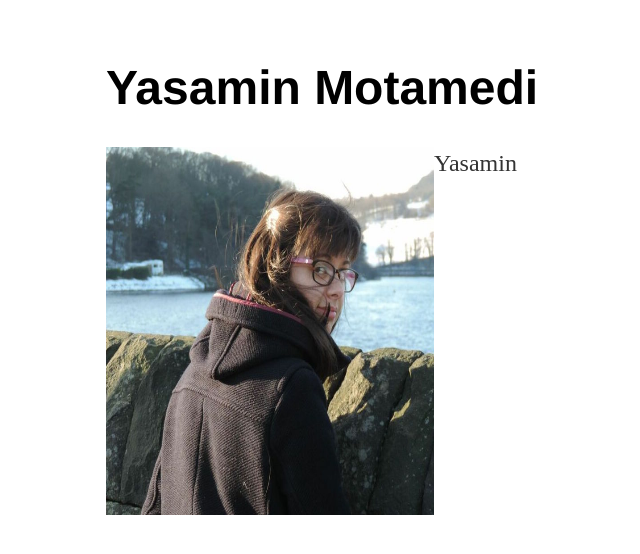
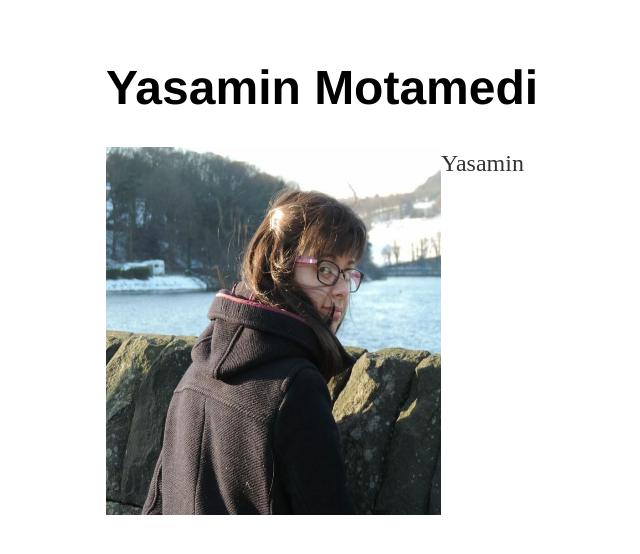
Before and after one commit to ymotamedi/ymotamedi.github.io, a Jekyll site: the page built from index.html, in a window 1280 px wide. Shown: the top 554 px of the page, without its empty margins (86-726 px from the left). Built offline with Jekyll 4.4.1, drawn with Linux system fonts in a browser that asks for light colours.

Commit message:
Update index.html

```diff
--- a/index.html
+++ b/index.html
@@ -2,6 +2,6 @@
 layout: default
 title: Yasamin
 ---
-<p><img src="ym2.jpeg" style="float:left;width:328px;height:368px">
+<p><img src="ym2.jpeg" style="float:left;width:335px;height:368px">
 Yasamin
 </p>
```
